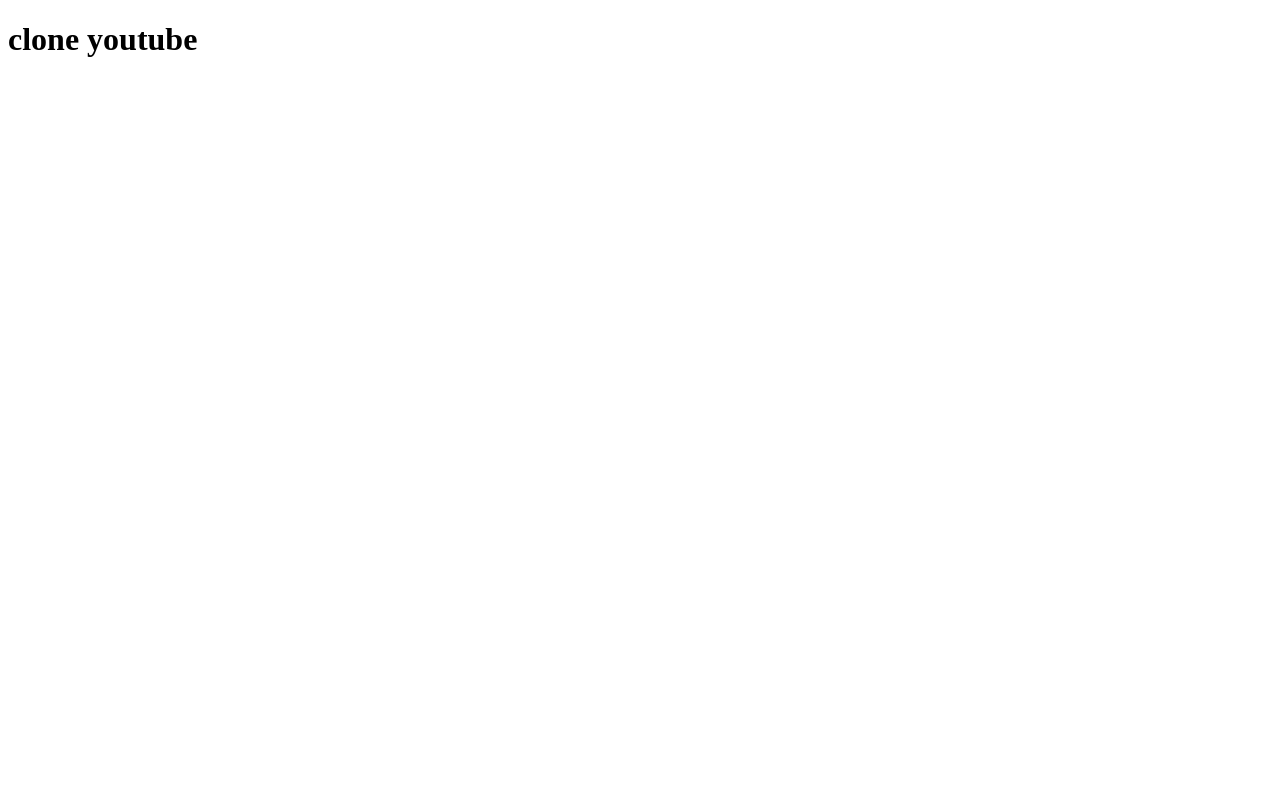
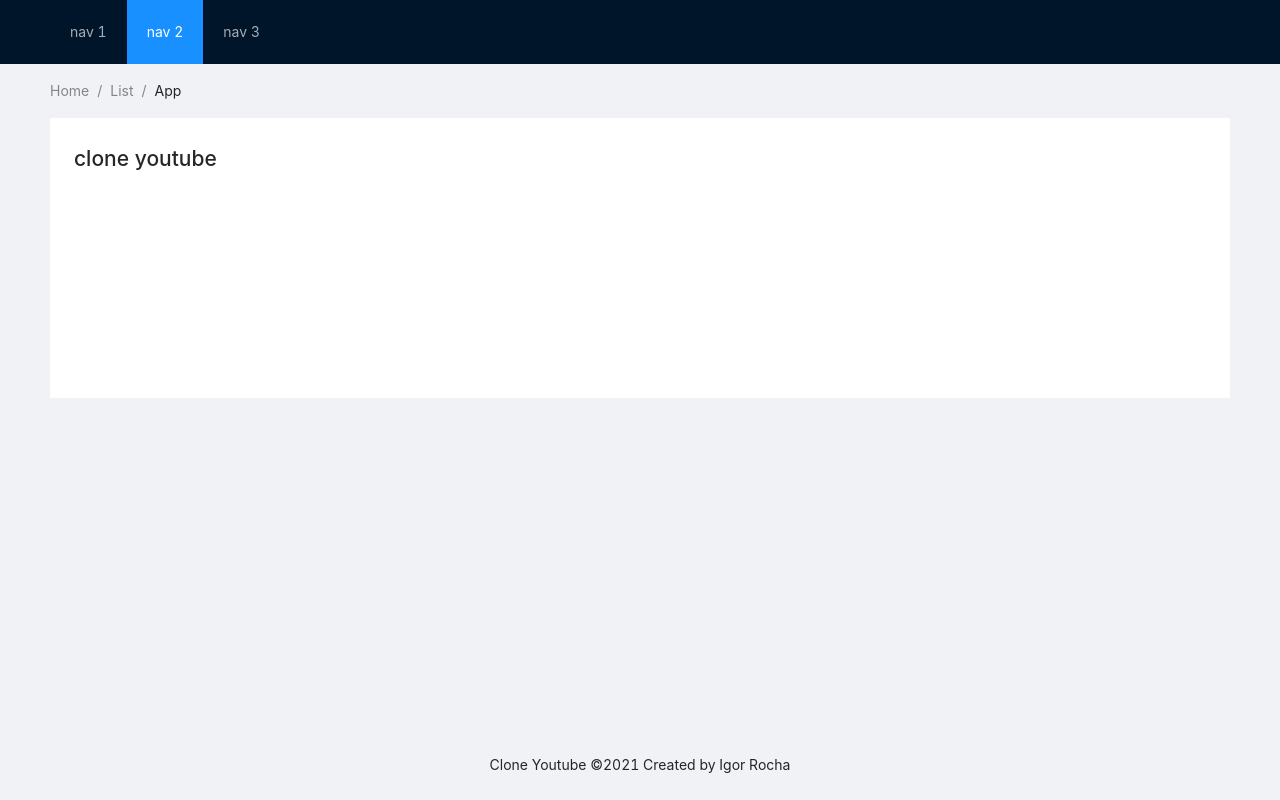
Before and after one commit to igortice/nextjs-antd-clone-youtube, a Next.js app: page / in a window 1280 px wide. Built offline with nearby package versions, Linux system fonts and the light colour scheme.

Commit message:
init layout antd

```diff
--- /dev/null
+++ b/next.config.js
@@ -0,0 +1,14 @@
+const withAntdLess = require('next-plugin-antd-less');
+
+module.exports = withAntdLess({
+  // optional
+  // modifyVars: { '@primary-color': '#04f' },
+  // optional
+  lessVarsFilePath: './src/styles/variables.less',
+  // optional https://github.com/webpack-contrib/css-loader#object
+  // cssLoaderOptions: {},
+
+  webpack(config) {
+    return config;
+  },
+});
--- a/package.json
+++ b/package.json
@@ -8,7 +8,10 @@
     "start": "next start"
   },
   "dependencies": {
+    "antd": "^4.12.3",
+    "babel-plugin-import": "^1.13.3",
     "next": "10.0.6",
+    "next-plugin-antd-less": "^0.3.0",
     "react": "17.0.1",
     "react-dom": "17.0.1"
   },
@@ -18,6 +21,7 @@
     "eslint-config-prettier": "^7.2.0",
     "eslint-plugin-import": "^2.22.1",
     "eslint-plugin-jsx-a11y": "^6.4.1",
+    "eslint-plugin-prettier": "^3.3.1",
     "eslint-plugin-react": "^7.22.0",
     "eslint-plugin-react-hooks": "^4.2.0",
     "eslint-plugin-simple-import-sort": "^7.0.0",
--- /dev/null
+++ b/src/components/Layout/index.js
@@ -0,0 +1,44 @@
+import './style.less';
+
+import { Breadcrumb, Layout, Menu } from 'antd';
+
+import Head from 'next/head';
+
+const { Header, Content, Footer } = Layout;
+
+const index = ({ children, title = process.env.NEXT_PUBLIC_NAME_APP }) => (
+  <>
+    <Head>
+      <title>{title}</title>
+
+      <meta
+        name="viewport"
+        content="minimum-scale=1, initial-scale=1, width=device-width"
+      />
+    </Head>
+
+    <Layout className="layout">
+      <Header>
+        <div className="logo" />
+        <Menu theme="dark" mode="horizontal" defaultSelectedKeys={['2']}>
+          <Menu.Item key="1">nav 1</Menu.Item>
+          <Menu.Item key="2">nav 2</Menu.Item>
+          <Menu.Item key="3">nav 3</Menu.Item>
+        </Menu>
+      </Header>
+      <Content style={{ padding: '0 50px' }}>
+        <Breadcrumb style={{ margin: '16px 0' }}>
+          <Breadcrumb.Item>Home</Breadcrumb.Item>
+          <Breadcrumb.Item>List</Breadcrumb.Item>
+          <Breadcrumb.Item>App</Breadcrumb.Item>
+        </Breadcrumb>
+        <div className="site-layout-content">{children}</div>
+      </Content>
+      <Footer style={{ textAlign: 'center' }}>
+        Clone Youtube ©2021 Created by Igor Rocha
+      </Footer>
+    </Layout>
+  </>
+);
+
+export default index;
--- /dev/null
+++ b/src/components/Layout/style.less
@@ -0,0 +1,8 @@
+.layout {
+  height: 100vh;
+}
+.site-layout-content {
+  min-height: 280px;
+  padding: 24px;
+  background: #fff;
+}
--- a/src/pages/_app.js
+++ b/src/pages/_app.js
@@ -1,5 +1,10 @@
+import Layout from '../components/Layout';
 function MyApp({ Component, pageProps }) {
-  return <Component {...pageProps} />;
+  return (
+    <Layout>
+      <Component {...pageProps} />
+    </Layout>
+  );
 }
 
 export default MyApp;
--- /dev/null
+++ b/src/styles/variables.less
@@ -0,0 +1,14 @@
+@primary-color: #1890ff; // primary color for all components
+@link-color: #1890ff; // link color
+@success-color: #52c41a; // success state color
+@warning-color: #faad14; // warning state color
+@error-color: #f5222d; // error state color
+@font-size-base: 14px; // major text font size
+@heading-color: rgba(0, 0, 0, 0.85); // heading text color
+@text-color: rgba(0, 0, 0, 0.65); // major text color
+@text-color-secondary: rgba(0, 0, 0, 0.45); // secondary text color
+@disabled-color: rgba(0, 0, 0, 0.25); // disable state color
+@border-radius-base: 2px; // major border radius
+@border-color-base: #d9d9d9; // major border color
+@box-shadow-base: 0 3px 6px -4px rgba(0, 0, 0, 0.12), 0 6px 16px 0 rgba(0, 0, 0, 0.08),
+  0 9px 28px 8px rgba(0, 0, 0, 0.05); // major shadow for layers
```
Also changed, not shown: .babelrc.js (added), .eslintrc.json, 2 other files (tests, documents, lock files or other folders).
